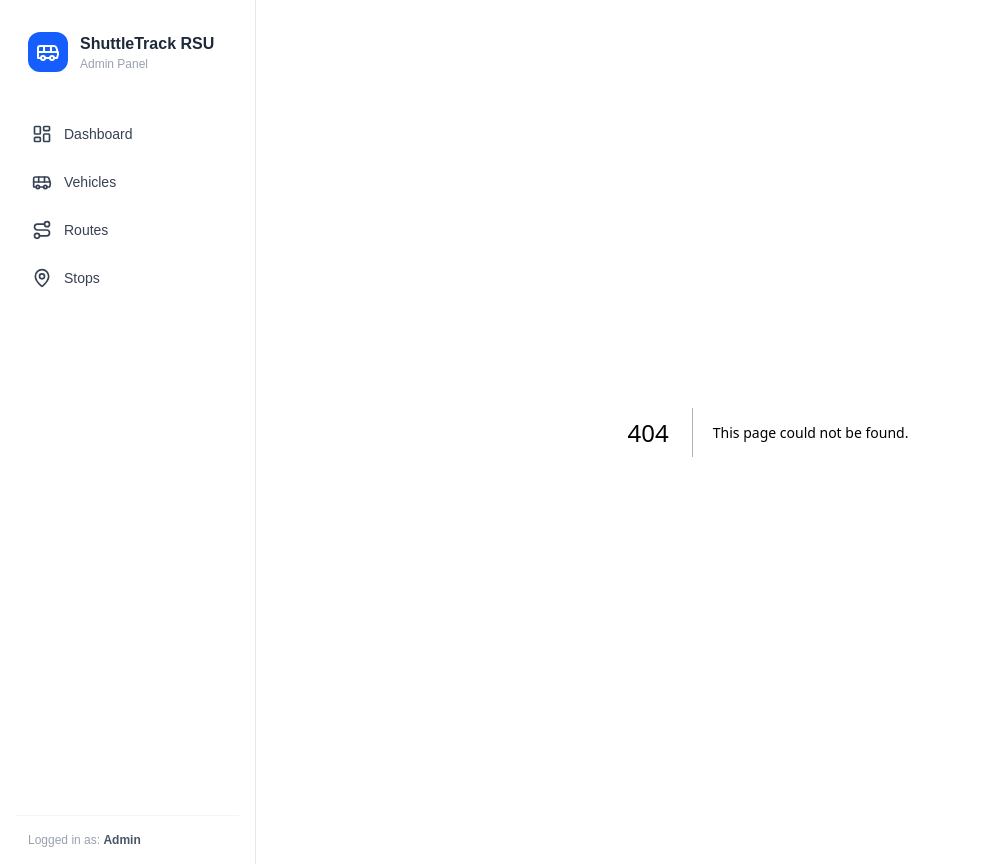
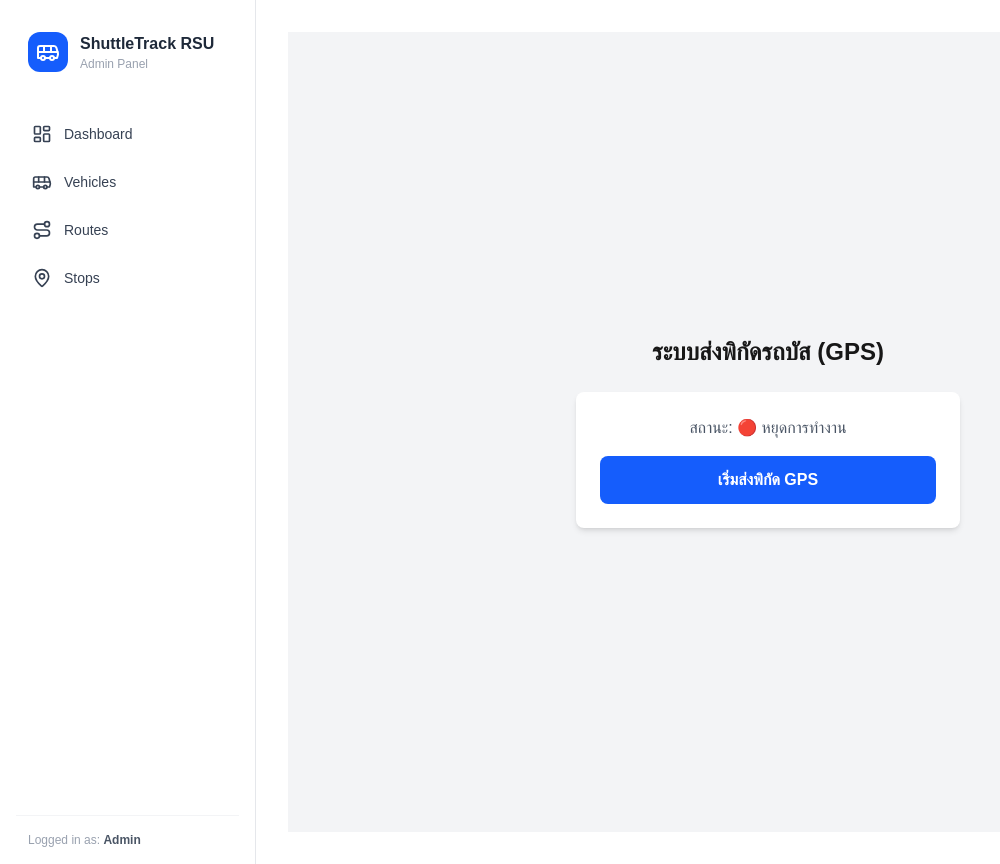
Before and after one commit to t9apicha/Bata-shuttle-admin, a Next.js app: page /tracker in a window 1280 px wide. Before the commit this address had no page. Shown: the whole page, without its empty margins (0-1000 px from the left). Built offline with nearby package versions, Linux system fonts and the light colour scheme; no server answers.

Commit message:
update gps

```diff
--- /dev/null
+++ b/app/tracker/page.tsx
@@ -0,0 +1,60 @@
+"use client";
+import { useState } from "react";
+import { supabase } from "@/lib/supabase"; // ตรวจสอบ path ของ supabase client ให้ตรงกับโปรเจกต์คุณ
+
+export default function TrackerPage() {
+  const [isTracking, setIsTracking] = useState(false);
+  const [coords, setCoords] = useState({ lat: 0, lng: 0 });
+
+  const startTracking = () => {
+    if (!navigator.geolocation) {
+      alert("อุปกรณ์นี้ไม่รองรับการระบุตำแหน่ง");
+      return;
+    }
+
+    setIsTracking(true);
+
+    // watchPosition จะทำงานอัตโนมัติทุกครั้งที่รถขยับ
+    navigator.geolocation.watchPosition(
+      async (position) => {
+        const { latitude, longitude } = position.coords;
+        setCoords({ lat: latitude, lng: longitude });
+
+        // ส่งพิกัดใหม่ไปอัปเดตที่ตาราง vehicles (สมมติว่ารถคันนี้ id = 1)
+        const { error } = await supabase
+          .from("vehicles")
+          .update({ latitude: latitude, longitude: longitude })
+          .eq("id", 1);
+
+        if (error) console.error("Error updating GPS:", error);
+      },
+      (error) => console.error("GPS Error:", error),
+      { enableHighAccuracy: true, maximumAge: 0 } // บังคับใช้ GPS แม่นยำสูง
+    );
+  };
+
+  return (
+    <div className="flex flex-col items-center justify-center h-screen bg-gray-100 p-4">
+      <h1 className="text-2xl font-bold mb-6">ระบบส่งพิกัดรถบัส (GPS)</h1>
+      <div className="bg-white p-6 rounded-lg shadow-md w-full max-w-sm text-center">
+        <p className="mb-4 text-gray-600">
+          สถานะ: {isTracking ? "🟢 กำลังส่งข้อมูลพิกัด..." : "🔴 หยุดการทำงาน"}
+        </p>
+        {isTracking && (
+          <p className="text-sm text-blue-600 mb-6">
+            Lat: {coords.lat.toFixed(5)} <br/> Lng: {coords.lng.toFixed(5)}
+          </p>
+        )}
+        <button
+          onClick={startTracking}
+          disabled={isTracking}
+          className={`w-full py-3 rounded-lg font-bold text-white ${
+            isTracking ? "bg-gray-400" : "bg-blue-600 hover:bg-blue-700"
+          }`}
+        >
+          {isTracking ? "ระบบทำงานอยู่" : "เริ่มส่งพิกัด GPS"}
+        </button>
+      </div>
+    </div>
+  );
+}
```
